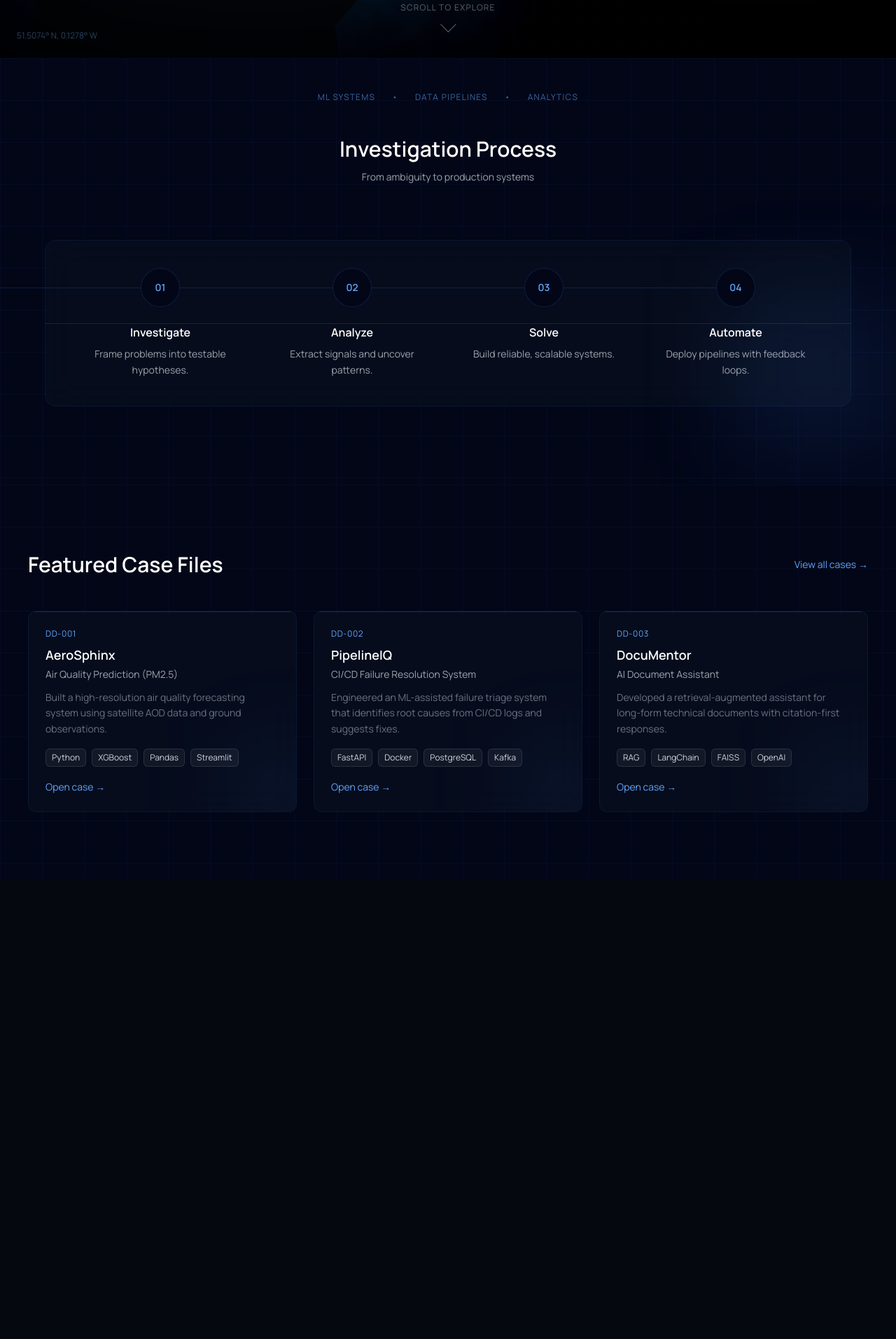
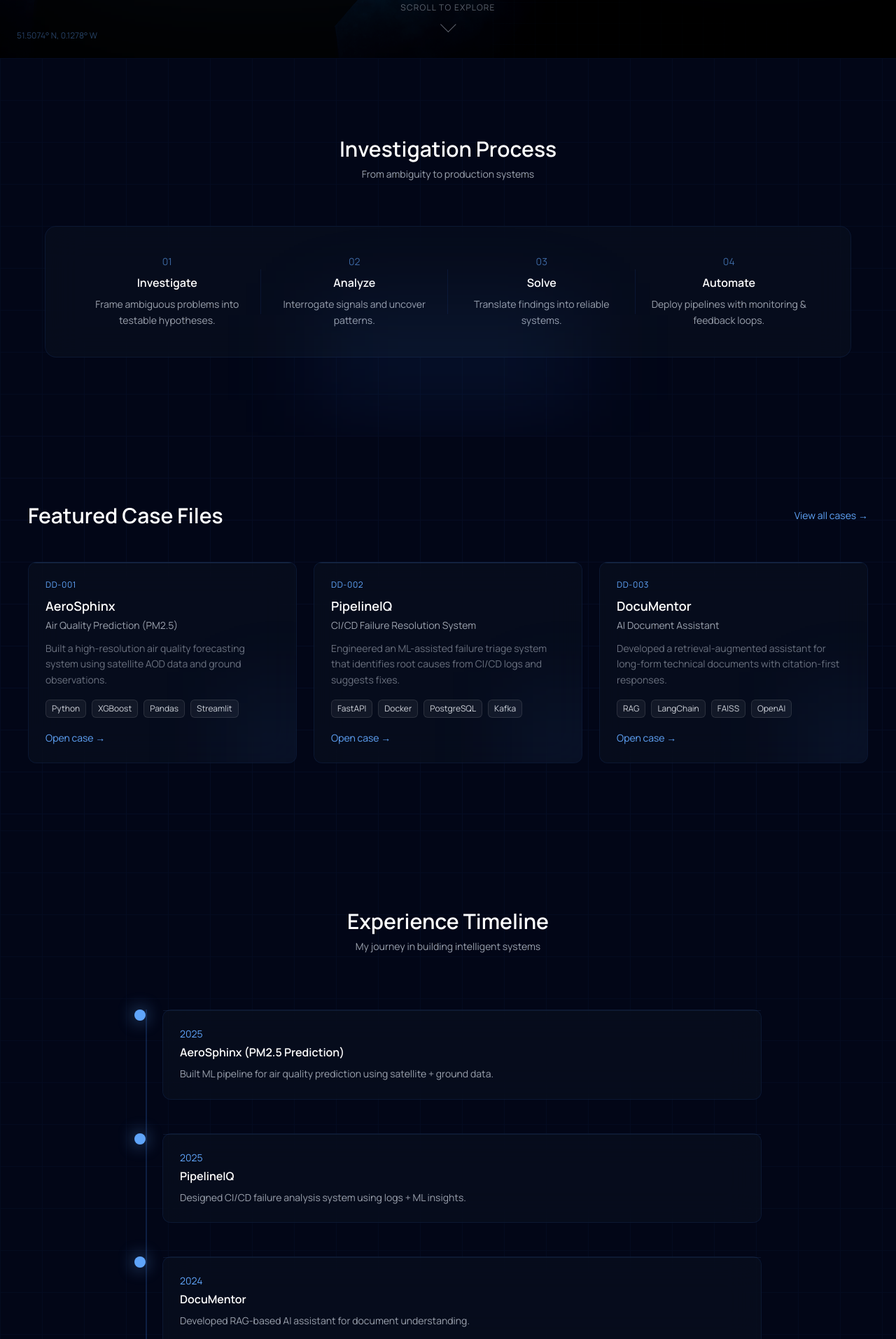
Before and after one commit to DataDetective-Neel/Portfolio_latest, a React (Vite) app: page / in a window 1280 px wide. Shown: the part 786-2700 px from the top of the page at 70% size. Before the commit the page ends 2043 px from the top, so only its background shows below. Built offline with nearby package versions, Linux system fonts and the light colour scheme.

Commit message:
few add ons

```diff
--- a/src/App.jsx
+++ b/src/App.jsx
@@ -2,7 +2,7 @@ import Navbar from "./components/Navbar";
 import Hero from "./components/Hero";
 import CaseFiles from "./components/CaseFiles";
 import Workflow from "./components/Workflow";
-
+import Timeline from "./components/Timeline";
 function App() {
   return (
     <>
@@ -10,6 +10,7 @@ function App() {
       <Hero />
       <Workflow />
       <CaseFiles />
+      <Timeline />
     </>
   );
 }
--- /dev/null
+++ b/src/components/Timeline.jsx
@@ -0,0 +1,89 @@
+import { motion } from "framer-motion";
+
+const timeline = [
+  {
+    year: "2025",
+    title: "AeroSphinx (PM2.5 Prediction)",
+    desc: "Built ML pipeline for air quality prediction using satellite + ground data.",
+  },
+  {
+    year: "2025",
+    title: "PipelineIQ",
+    desc: "Designed CI/CD failure analysis system using logs + ML insights.",
+  },
+  {
+    year: "2024",
+    title: "DocuMentor",
+    desc: "Developed RAG-based AI assistant for document understanding.",
+  },
+  {
+    year: "2024",
+    title: "Started Data Science Journey",
+    desc: "Focused on ML, system design, and real-world problem solving.",
+  },
+];
+
+export default function Timeline() {
+  return (
+    <section className="relative px-10 py-28 bg-[#020617] overflow-hidden">
+
+      {/* GRID */}
+      <div className="absolute inset-0 opacity-[0.04] bg-[linear-gradient(#3b82f6_1px,transparent_1px),linear-gradient(90deg,#3b82f6_1px,transparent_1px)] bg-[size:60px_60px]" />
+
+      {/* TITLE */}
+      <div className="text-center mb-20">
+        <h2 className="text-3xl font-semibold text-white mb-2">
+          Experience Timeline
+        </h2>
+        <p className="text-gray-400 text-sm">
+          My journey in building intelligent systems
+        </p>
+      </div>
+
+      {/* TIMELINE */}
+      <div className="relative max-w-4xl mx-auto">
+
+        {/* LINE */}
+        <div className="absolute left-4 top-0 w-[2px] h-full bg-blue-500/20" />
+
+        <div className="space-y-12">
+          {timeline.map((item, i) => (
+            <motion.div
+              key={i}
+              whileHover={{ x: 6 }}
+              className="relative flex items-start gap-6"
+            >
+              {/* DOT */}
+              <div className="relative z-10">
+                <div className="w-4 h-4 bg-blue-400 rounded-full" />
+                <div className="absolute inset-0 w-4 h-4 bg-blue-400 blur-md opacity-60" />
+              </div>
+
+              {/* CARD */}
+              <div className="bg-[#0b1220]/60 backdrop-blur-xl border border-blue-500/10 rounded-xl p-6 w-full">
+
+                {/* YEAR */}
+                <p className="text-blue-400 text-sm mb-1">
+                  {item.year}
+                </p>
+
+                {/* TITLE */}
+                <h3 className="text-white font-semibold mb-2">
+                  {item.title}
+                </h3>
+
+                {/* DESC */}
+                <p className="text-gray-400 text-sm leading-relaxed">
+                  {item.desc}
+                </p>
+
+                {/* TOP LINE */}
+                <div className="absolute top-0 left-0 w-full h-[1px] bg-blue-400/10" />
+              </div>
+            </motion.div>
+          ))}
+        </div>
+      </div>
+    </section>
+  );
+}
--- a/src/components/WorkFlow.jsx
+++ b/src/components/WorkFlow.jsx
@@ -1,24 +1,34 @@
 import { motion } from "framer-motion";
+
+const steps = [
+  {
+    title: "Investigate",
+    desc: "Frame ambiguous problems into testable hypotheses.",
+  },
+  {
+    title: "Analyze",
+    desc: "Interrogate signals and uncover patterns.",
+  },
+  {
+    title: "Solve",
+    desc: "Translate findings into reliable systems.",
+  },
+  {
+    title: "Automate",
+    desc: "Deploy pipelines with monitoring & feedback loops.",
+  },
+];
 
 export default function Workflow() {
   return (
     <section className="relative px-10 py-28 bg-[#020617] overflow-hidden">
 
       {/* GRID */}
-      <div className="absolute inset-0 opacity-[0.05] bg-[linear-gradient(#3b82f6_1px,transparent_1px),linear-gradient(90deg,#3b82f6_1px,transparent_1px)] bg-[size:60px_60px]" />
-
-      {/* TOP LABELS */}
-      <div className="absolute top-12 left-1/2 -translate-x-1/2 text-xs tracking-widest text-blue-400/60 flex gap-6">
-        <span>ML SYSTEMS</span>
-        <span>•</span>
-        <span>DATA PIPELINES</span>
-        <span>•</span>
-        <span>ANALYTICS</span>
-      </div>
+      <div className="absolute inset-0 opacity-[0.04] bg-[linear-gradient(#3b82f6_1px,transparent_1px),linear-gradient(90deg,#3b82f6_1px,transparent_1px)] bg-[size:60px_60px]" />
 
       {/* TITLE */}
-      <div className="text-center mb-20 relative z-10">
-        <h2 className="text-3xl font-semibold text-white mb-3">
+      <div className="text-center mb-16">
+        <h2 className="text-3xl font-semibold text-white mb-2">
           Investigation Process
         </h2>
         <p className="text-gray-400 text-sm">
@@ -26,47 +36,21 @@ export default function Workflow() {
         </p>
       </div>
 
-      {/* MAIN PANEL */}
+      {/* MAIN STRIP */}
       <div className="relative max-w-6xl mx-auto">
 
-        {/* PANEL BG */}
-        <div className="absolute inset-0 bg-[#0b1220]/50 backdrop-blur-xl border border-blue-500/10 rounded-2xl" />
+        {/* GLASS PANEL */}
+        <div className="bg-[#0b1220]/60 backdrop-blur-xl border border-blue-500/10 rounded-2xl px-10 py-10 flex justify-between items-center">
 
-        {/* FLOW LINE */}
-        <div className="absolute top-1/2 left-0 w-full h-[1px] bg-blue-500/20" />
-
-        {/* STEPS */}
-        <div className="relative grid md:grid-cols-4 gap-6 p-10 z-10">
-
-          {[
-            {
-              title: "Investigate",
-              desc: "Frame problems into testable hypotheses.",
-            },
-            {
-              title: "Analyze",
-              desc: "Extract signals and uncover patterns.",
-            },
-            {
-              title: "Solve",
-              desc: "Build reliable, scalable systems.",
-            },
-            {
-              title: "Automate",
-              desc: "Deploy pipelines with feedback loops.",
-            },
-          ].map((step, i) => (
+          {steps.map((step, i) => (
             <motion.div
               key={i}
-              whileHover={{ y: -6 }}
-              className="relative text-center group"
+              whileHover={{ y: -4 }}
+              className="text-center flex-1 relative group"
             >
-              {/* NODE */}
-              <div className="mx-auto mb-6 w-14 h-14 flex items-center justify-center rounded-full bg-[#020617] border border-blue-500/20 text-blue-400 text-sm font-semibold relative">
+              {/* NUMBER */}
+              <div className="text-blue-400 text-sm mb-2 opacity-60">
                 0{i + 1}
-
-                {/* Glow */}
-                <div className="absolute inset-0 rounded-full bg-blue-500/10 blur-xl opacity-0 group-hover:opacity-100 transition" />
               </div>
 
               {/* TITLE */}
@@ -75,18 +59,23 @@ export default function Workflow() {
               </h3>
 
               {/* DESC */}
-              <p className="text-gray-400 text-sm leading-relaxed px-2">
+              <p className="text-gray-400 text-sm px-4 leading-relaxed">
                 {step.desc}
               </p>
 
-              {/* CONNECTOR DOT */}
-              <div className="hidden md:block absolute top-[28px] left-[-50%] w-full h-[1px] bg-blue-500/20 -z-10" />
+              {/* DIVIDER */}
+              {i !== steps.length - 1 && (
+                <div className="absolute top-1/2 right-0 w-[1px] h-16 bg-blue-500/10 -translate-y-1/2" />
+              )}
+
+              {/* HOVER GLOW */}
+              <div className="absolute inset-0 bg-blue-500/5 opacity-0 group-hover:opacity-100 rounded-xl transition" />
             </motion.div>
           ))}
         </div>
 
-        {/* CORNER GLOW */}
-        <div className="absolute -bottom-20 -right-20 w-64 h-64 bg-blue-500/10 blur-3xl" />
+        {/* SUBTLE GLOW */}
+        <div className="absolute -bottom-16 left-1/2 -translate-x-1/2 w-96 h-32 bg-blue-500/10 blur-3xl" />
       </div>
     </section>
   );
```
